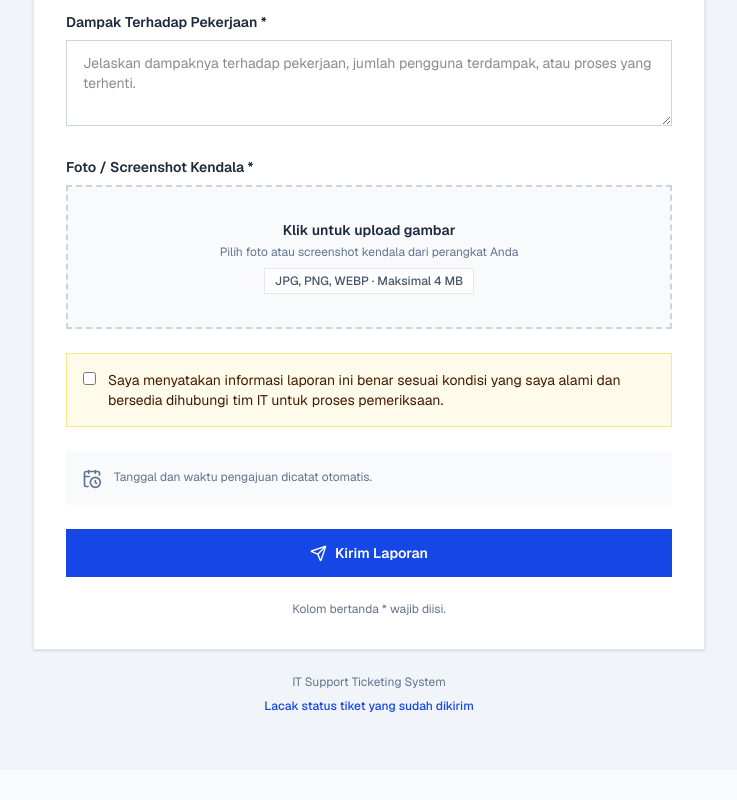
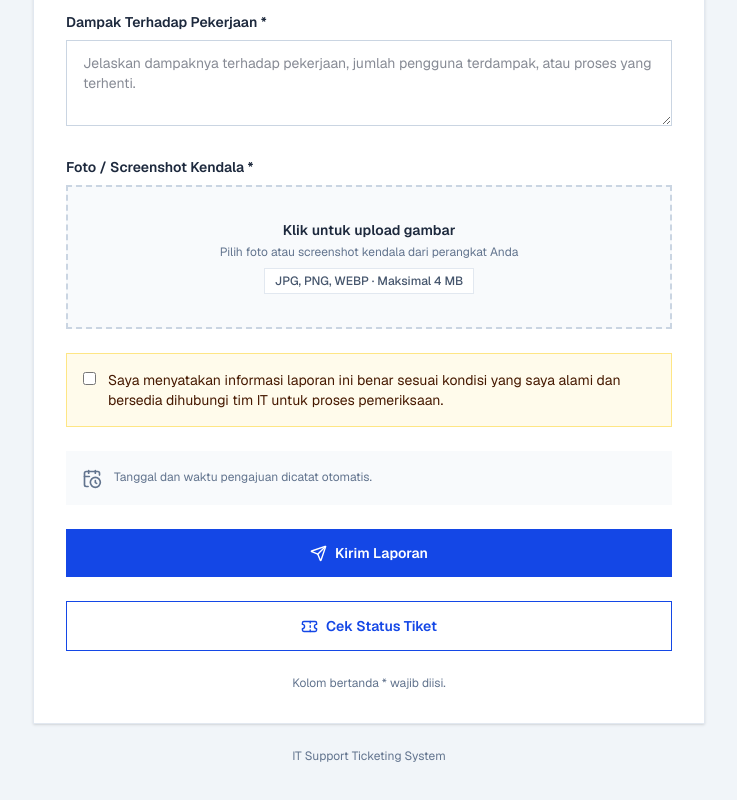
Before and after one commit to Resync02/it-ticketing-system, a Next.js app: page /client/ticket in a window 1280 px wide. Shown: the part 968-1768 px from the top of the page, without its empty margins (271-1008 px from the left). Before the commit the page ends 1738 px from the top, so only its background shows below. Built offline with nearby package versions, Linux system fonts and the light colour scheme.

Commit message:
track button

```diff
--- a/app/client/ticket/page.tsx
+++ b/app/client/ticket/page.tsx
@@ -546,12 +546,6 @@ export default function ClientTicketPage() {
                 </div>
               </div>
 
-              <Link
-                href="/client/tracking"
-                className="mt-4 flex w-full items-center justify-center rounded-xl bg-green-700 px-4 py-3 text-sm font-semibold text-white transition hover:bg-green-800 focus:outline-none focus:ring-4 focus:ring-green-200"
-              >
-                Lacak Status Tiket
-              </Link>
             </div>
           )}
 
@@ -566,19 +560,22 @@ export default function ClientTicketPage() {
             {submitting ? "Mengirim laporan..." : "Kirim Laporan"}
           </button>
 
+          {/* Tombol tracking selalu tersedia, termasuk sebelum tiket dikirim */}
+          <Link
+            href="/client/tracking"
+            className="flex w-full items-center justify-center gap-2 rounded-xl border border-blue-700 bg-white px-5 py-3.5 text-sm font-semibold text-blue-700 transition hover:bg-blue-50 focus:outline-none focus:ring-4 focus:ring-blue-100"
+          >
+            <Ticket size={17} />
+            Cek Status Tiket
+          </Link>
+
           <p className="text-center text-xs text-slate-500">
             Kolom bertanda * wajib diisi.
           </p>
         </form>
 
-        <footer className="mt-6 flex flex-col items-center gap-2 text-center text-xs text-slate-500">
-          <span>IT Support Ticketing System</span>
-          <Link
-            href="/client/tracking"
-            className="font-medium text-blue-700 hover:text-blue-800"
-          >
-            Lacak status tiket yang sudah dikirim
-          </Link>
+        <footer className="mt-6 text-center text-xs text-slate-500">
+          IT Support Ticketing System
         </footer>
       </div>
     </main>
```
